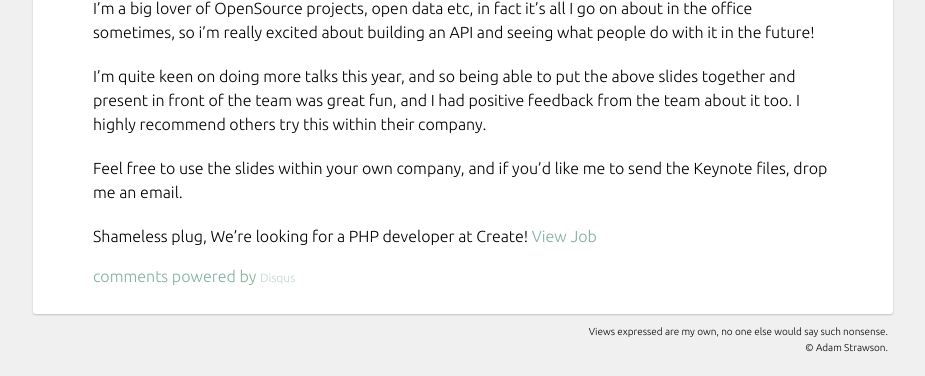
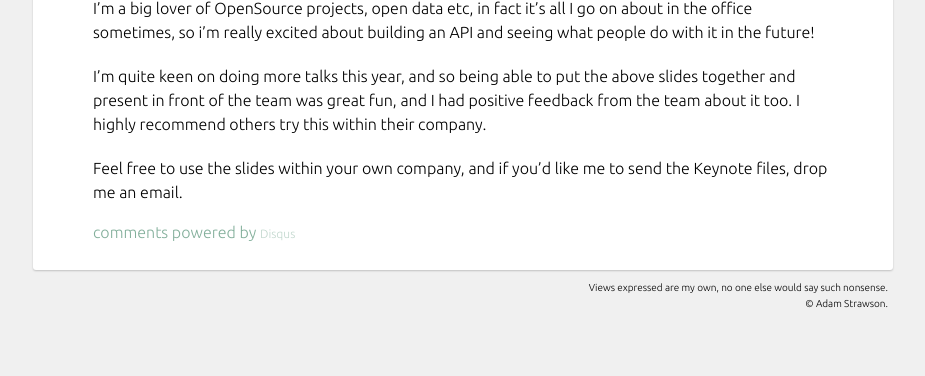
Before and after one commit to adamstrawson/adamstrawson.github.com, a Jekyll site: the page built from _posts/2012-06-29-Talk-APIs-What-are-they-and-why-do-we-care.md, in a window 1280 px wide, cut to the strip 903-1279 px from the top of the page. Shown: the whole strip, without its empty margins (177-1102 px from the left). Built offline with Jekyll 4.4.1, drawn with Linux system fonts in a browser that asks for light colours; Markdown is read by kramdown in place of the engine named in the settings; comment, search, counter and statistics services are not loaded; after the commit the page ends 1235 px from its top, so only the background shows below that.

Commit message:
Update 2012-06-29-Talk-APIs-What-are-they-and-why-do-we-care.md

```diff
--- a/_posts/2012-06-29-Talk-APIs-What-are-they-and-why-do-we-care.md
+++ b/_posts/2012-06-29-Talk-APIs-What-are-they-and-why-do-we-care.md
@@ -20,5 +20,3 @@ I'm a big lover of OpenSource projects, open data etc, in fact it's all I go on
 I'm quite keen on doing more talks this year, and so being able to put the above slides together and present in front of the team was great fun, and I had positive feedback from the team about it too. I highly recommend others try this within their company.
 
 Feel free to use the slides within your own company, and if you'd like me to send the Keynote files, drop me an email.
-
-Shameless plug, We're looking for a PHP developer at Create!  [View Job](http://www.create.net/jobs/1/php-mysql-web-developer.phtml)
```
